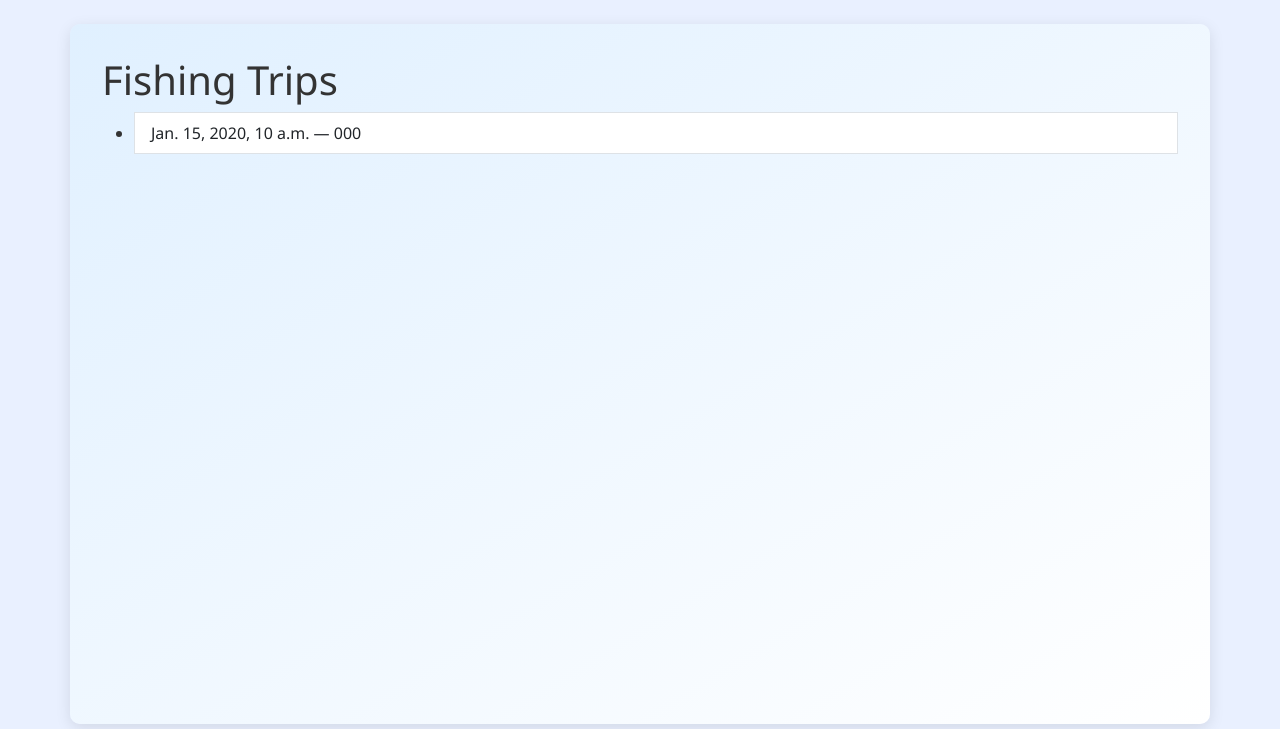
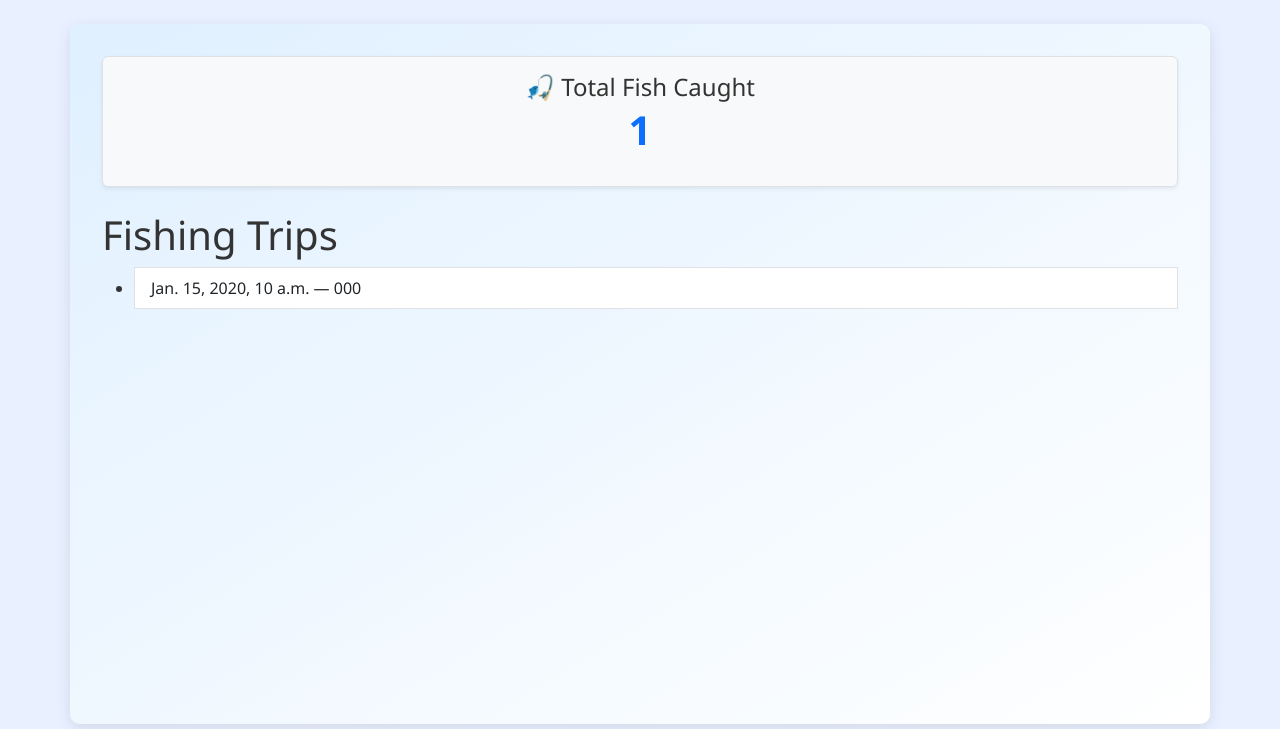
Before and after one commit to Yar00myr/register_of_fishing, a Django app: template project/api/templates/api/fishing_list.html in a window 1280 px wide. Shown: the part 71-800 px from the top of the page. Run offline with Django 3.2, Linux system fonts and the light colour scheme; the template is opened without the code that fills it: most values are stand-ins (such as "Sample title", 1, 10 or a date in 2020).

Commit message:
write classmethod and render total_fish_all_trips on home page

```diff
--- a/project/api/models.py
+++ b/project/api/models.py
@@ -33,6 +33,10 @@ class FishingTrip(models.Model):
     def total_fish_amount(self) -> int:
         return self.catches.aggregate(total=Sum("amount"))["total"] or 0
 
+    @classmethod
+    def total_fish_all_trips(cls) -> int:
+        return cls.objects.aggregate(total=Sum("catches__amount"))["total"] or 0
+
 
 class FishType(models.Model):
     name = models.CharField(max_length=45, unique=True, blank=False)
--- a/project/api/templates/api/_base.html
+++ b/project/api/templates/api/_base.html
@@ -41,6 +41,12 @@
     </header>
 
     <main class="container mt-4">
+
+        <div class="mb-4 p-3 bg-light border rounded text-center shadow-sm">
+            <h4 class="mb-1">🎣 Total Fish Caught</h4>
+            <p class="display-6 fw-bold text-primary">{{ total_fish }}</p>
+        </div>
+
         {% block content %}
         {% endblock %}
     </main>
```
Also changed, not shown: project/api/views/views.py (+7 -1 lines).
